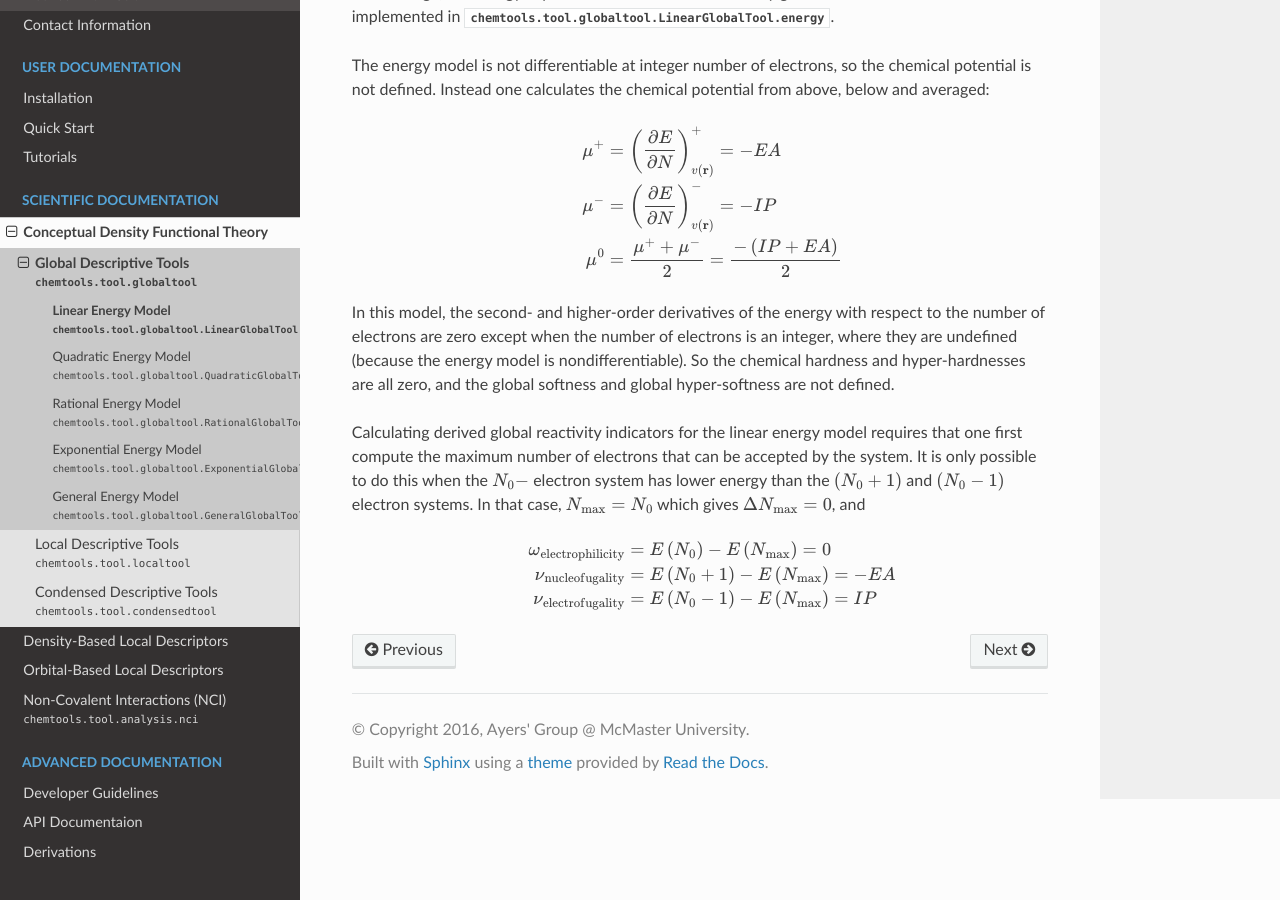
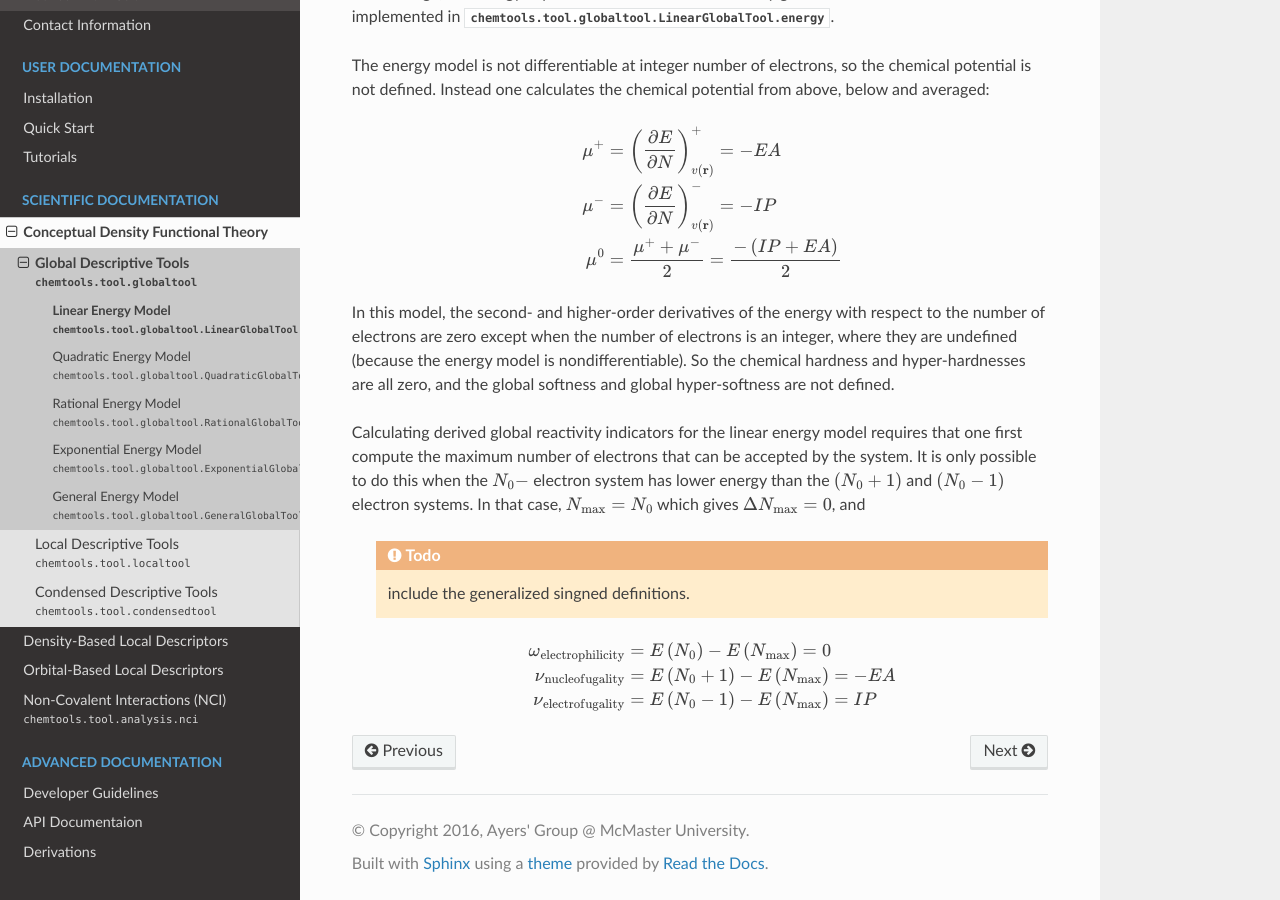
Before and after one commit to theochem/chemtools, a Sphinx documentation site: the page built from doc/sci_doc_global_linear.rst, in a window 1280 px wide and 900 px high, scrolled down 932 px. Built offline with Sphinx 7.4.7 and the Read the Docs theme 2.0.0, drawn with Linux system fonts in a browser that asks for light colours; pages that are not in the unit, such as notebooks, are missing from menus.

Commit message:
Fix sign bug of electrophilicity/electrofugality.

```diff
--- a/doc/sci_doc_global_linear.rst
+++ b/doc/sci_doc_global_linear.rst
@@ -89,6 +89,8 @@
 and :math:`(N_0-1)` electron systems. In that case, :math:`N_{\text{max}}=N_0` which gives :math:`\Delta N_{\text{max}}=0`,
 and
 
+ .. todo:: include the generalized singned definitions.
+
  .. math::
 
     \omega_{\text{electrophilicity}} &= E\left(N_0\right) - E\left(N_{\text{max}}\right) = 0 \\
--- a/doc/sci_doc_global_quadratic.rst
+++ b/doc/sci_doc_global_quadratic.rst
@@ -147,6 +147,8 @@
 
 The related :ref:`derived global reactivity indicators <derived_indicators>` for the quadratic energy model are:
 
+ .. todo:: include the generalized singned definitions.
+
  .. math::
 
     \omega_{\text{electrophilicity}} &= E\left(N_0\right) - E\left(N_{\text{max}}\right)
--- a/doc/sci_doc_globaltool.rst
+++ b/doc/sci_doc_globaltool.rst
@@ -200,7 +200,8 @@
 as negative. This gives an extended definition for the electrophilicity
 
  .. math::
-    {\Delta E}_{\text {electrophile}} = \text{sgn}\left(N_0 - N_{\text{max}}\right) \times \left(E(N_0) - E(N_{\text{max}})\right)
+    {\Delta E}_{\text {electrophile}} =
+    \text{sgn}\left(N_{\text{max}} - N_0\right) \times \left(E(N_0) - E(N_{\text{max}})\right)
 
 Here :math:`\text{sgn}(x)` is the sign of the argument :math:`x`. I.e.,
 
@@ -282,7 +283,8 @@
 motivating the extended definition
 
  .. math::
-    {\Delta E}_{\text {electrofuge}} = \text{sgn}\left(N_0 - 1 - N_{\text{max}}\right) \times \left(E(N_0 - 1) - E(N_{\text{max}})\right)
+    {\Delta E}_{\text {electrofuge}} =
+    \text{sgn}\left(N_{\text{max}} - N_0 + 1\right) \times \left(E(N_0 - 1) - E(N_{\text{max}})\right)
 
 In general, small (ideally negative) values of electrofugality index are associated with better leaving groups.
 Ergo,
```
Also changed, not shown: 2 other files.
